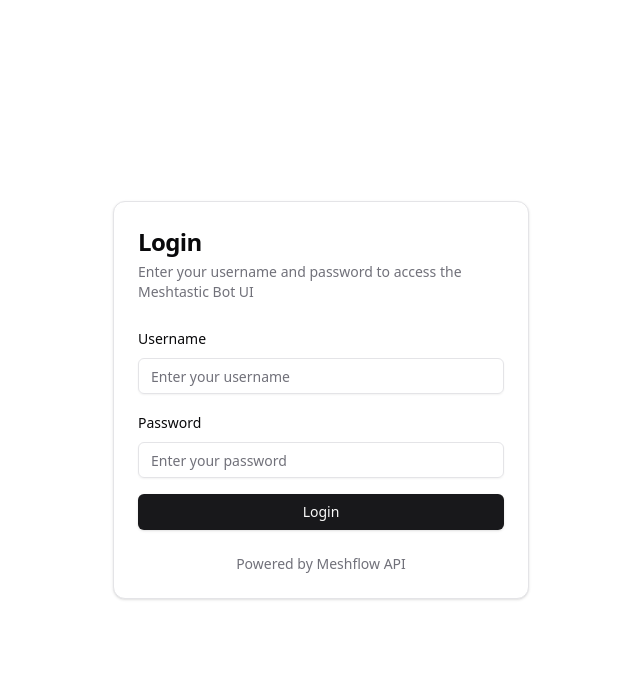
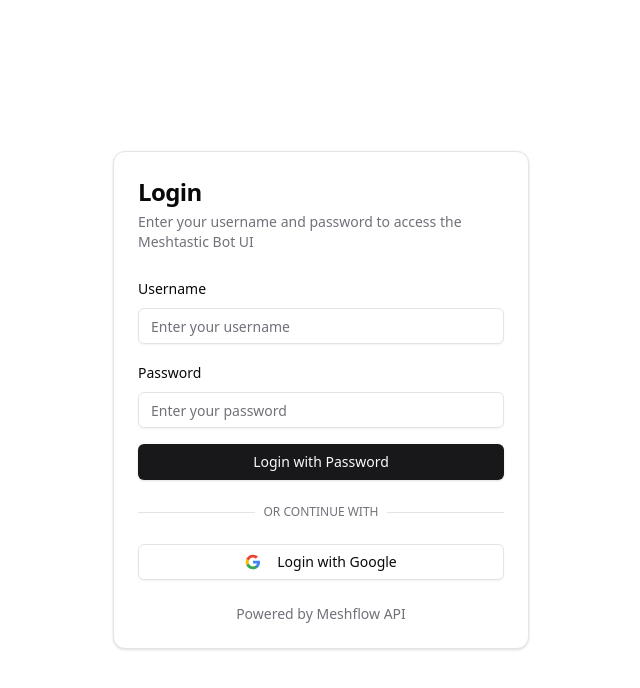
Before and after one commit to pskillen/meshtastic-bot-ui, a React (Vite) app: page /login in a window 1280 px wide. Shown: the top 688 px of the page, without its empty margins (319-959 px from the left). Built offline with nearby package versions, Linux system fonts and the light colour scheme; no server answers.

Commit message:
feat(auth): begin setting up Google Auth

```diff
--- a/src/lib/auth/authService.ts
+++ b/src/lib/auth/authService.ts
@@ -3,6 +3,7 @@
 // Token storage keys
 const ACCESS_TOKEN_KEY = 'meshflow_access_token';
 const REFRESH_TOKEN_KEY = 'meshflow_refresh_token';
+const AUTH_PROVIDER_KEY = 'meshflow_auth_provider';
 
 // Token interface
 export interface AuthTokens {
@@ -10,12 +11,16 @@
   refresh: string;
 }
 
+// Auth provider type
+export type AuthProvider = 'password' | 'google' | null;
+
 // Authentication service
 export const authService = {
   // Store tokens in local storage
-  setTokens(tokens: AuthTokens): void {
+  setTokens(tokens: AuthTokens, provider: AuthProvider = 'password'): void {
     localStorage.setItem(ACCESS_TOKEN_KEY, tokens.access);
     localStorage.setItem(REFRESH_TOKEN_KEY, tokens.refresh);
+    localStorage.setItem(AUTH_PROVIDER_KEY, provider || '');
   },
 
   // Get access token from local storage
@@ -28,10 +33,17 @@
     return localStorage.getItem(REFRESH_TOKEN_KEY);
   },
 
+  // Get auth provider from local storage
+  getAuthProvider(): AuthProvider {
+    const provider = localStorage.getItem(AUTH_PROVIDER_KEY);
+    return (provider as AuthProvider) || null;
+  },
+
   // Clear tokens from local storage
   clearTokens(): void {
     localStorage.removeItem(ACCESS_TOKEN_KEY);
     localStorage.removeItem(REFRESH_TOKEN_KEY);
+    localStorage.removeItem(AUTH_PROVIDER_KEY);
   },
 
   // Check if user is authenticated
@@ -93,6 +105,43 @@
     this.clearTokens();
   },
 
+  // Login with Google
+  async loginWithGoogle(baseUrl: string, googleToken: string): Promise<AuthTokens> {
+    const response = await fetch(`${baseUrl}/api/auth/social/google/token/`, {
+      method: 'POST',
+      headers: {
+        'Content-Type': 'application/json',
+      },
+      body: JSON.stringify({ access_token: googleToken }),
+    });
+
+    if (!response.ok) {
+      const error = await response.json();
+      throw new Error(error.error || 'Google login failed');
+    }
+
+    const tokens = await response.json();
+    this.setTokens(tokens, 'google');
+    return tokens;
+  },
+
+  // Get Google auth URL and redirect
+  async getGoogleAuthUrl(baseUrl: string): Promise<string> {
+    const response = await fetch(`${baseUrl}/api/auth/social/google/`, {
+      method: 'GET',
+      headers: {
+        'Content-Type': 'application/json',
+      },
+    });
+
+    if (!response.ok) {
+      throw new Error('Failed to get Google authorization URL');
+    }
+
+    const data = await response.json();
+    return data.authorization_url;
+  },
+
   // Update API config with current token
   updateApiConfig(config: ApiConfig): ApiConfig {
     const accessToken = this.getAccessToken();
--- a/src/pages/auth/LoginPage.tsx
+++ b/src/pages/auth/LoginPage.tsx
@@ -5,12 +5,13 @@
 import { Label } from '@/components/ui/label';
 import { Card, CardContent, CardDescription, CardFooter, CardHeader, CardTitle } from '@/components/ui/card';
 import { Alert, AlertDescription } from '@/components/ui/alert';
+import { Separator } from '@/components/ui/separator';
 import { AlertCircle } from 'lucide-react';
 
 export function LoginPage() {
   const [username, setUsername] = useState('');
   const [password, setPassword] = useState('');
-  const { login, isLoading, error } = useAuth();
+  const { login, loginWithGoogle, isLoading, error } = useAuth();
 
   const handleSubmit = async (e: React.FormEvent) => {
     e.preventDefault();
@@ -56,9 +57,56 @@
                 />
               </div>
               <Button type="submit" className="w-full" disabled={isLoading}>
-                {isLoading ? 'Logging in...' : 'Login'}
+                {isLoading ? 'Logging in...' : 'Login with Password'}
               </Button>
             </form>
+
+            <div className="mt-6">
+              <div className="relative">
+                <div className="absolute inset-0 flex items-center">
+                  <Separator className="w-full" />
+                </div>
+                <div className="relative flex justify-center text-xs uppercase">
+                  <span className="bg-background px-2 text-muted-foreground">Or continue with</span>
+                </div>
+              </div>
+
+              <div className="mt-6">
+                <Button
+                  type="button"
+                  variant="outline"
+                  className="w-full"
+                  onClick={async () => {
+                    try {
+                      await loginWithGoogle();
+                    } catch {
+                      // Error is already handled in the AuthProvider
+                    }
+                  }}
+                  disabled={isLoading}
+                >
+                  <svg className="mr-2 h-4 w-4" viewBox="0 0 24 24">
+                    <path
+                      d="M22.56 12.25c0-.78-.07-1.53-.2-2.25H12v4.26h5.92c-.26 1.37-1.04 2.53-2.21 3.31v2.77h3.57c2.08-1.92 3.28-4.74 3.28-8.09z"
+                      fill="#4285F4"
+                    />
+                    <path
+                      d="M12 23c2.97 0 5.46-.98 7.28-2.66l-3.57-2.77c-.98.66-2.23 1.06-3.71 1.06-2.86 0-5.29-1.93-6.16-4.53H2.18v2.84C3.99 20.53 7.7 23 12 23z"
+                      fill="#34A853"
+                    />
+                    <path
+                      d="M5.84 14.09c-.22-.66-.35-1.36-.35-2.09s.13-1.43.35-2.09V7.07H2.18C1.43 8.55 1 10.22 1 12s.43 3.45 1.18 4.93l2.85-2.22.81-.62z"
+                      fill="#FBBC05"
+                    />
+                    <path
+                      d="M12 5.38c1.62 0 3.06.56 4.21 1.64l3.15-3.15C17.45 2.09 14.97 1 12 1 7.7 1 3.99 3.47 2.18 7.07l3.66 2.84c.87-2.6 3.3-4.53 6.16-4.53z"
+                      fill="#EA4335"
+                    />
+                  </svg>
+                  Login with Google
+                </Button>
+              </div>
+            </div>
           </CardContent>
           <CardFooter className="flex justify-center">
             <p className="text-sm text-muted-foreground">Powered by Meshflow API</p>
--- a/src/providers/AuthProvider.tsx
+++ b/src/providers/AuthProvider.tsx
@@ -1,6 +1,6 @@
 import React, { createContext, useContext, useEffect, useState } from 'react';
-import { useNavigate } from 'react-router-dom';
-import { authService } from '@/lib/auth/authService';
+import { useNavigate, useLocation } from 'react-router-dom';
+import { authService, AuthProvider as AuthProviderType } from '@/lib/auth/authService';
 import { useConfig } from './ConfigProvider';
 
 // Auth context interface
@@ -8,8 +8,11 @@
   isAuthenticated: boolean;
   isLoading: boolean;
   login: (username: string, password: string) => Promise<void>;
+  loginWithGoogle: () => Promise<void>;
+  handleGoogleCallback: (code: string) => Promise<void>;
   logout: () => void;
   error: string | null;
+  authProvider: AuthProviderType;
 }
 
 // Create the auth context
@@ -24,19 +27,51 @@
   const [isAuthenticated, setIsAuthenticated] = useState<boolean>(false);
   const [isLoading, setIsLoading] = useState<boolean>(true);
   const [error, setError] = useState<string | null>(null);
+  const [authProvider, setAuthProvider] = useState<AuthProviderType>(null);
   const config = useConfig();
   const navigate = useNavigate();
+  const location = useLocation();
 
   // Check authentication status on mount
   useEffect(() => {
     const checkAuth = () => {
       const isAuth = authService.isAuthenticated();
       setIsAuthenticated(isAuth);
+
+      if (isAuth) {
+        const provider = authService.getAuthProvider();
+        setAuthProvider(provider);
+      }
+
       setIsLoading(false);
     };
 
     checkAuth();
   }, []);
+
+  // Handle Google OAuth callback
+  useEffect(() => {
+    const handleCallback = async () => {
+      // Check if this is a callback from Google OAuth
+      if (location.pathname === '/auth/callback' && location.search) {
+        const params = new URLSearchParams(location.search);
+        const code = params.get('code');
+
+        if (code) {
+          try {
+            setIsLoading(true);
+            await handleGoogleCallback(code);
+          } catch (err) {
+            setError(err instanceof Error ? err.message : 'Google authentication failed');
+          } finally {
+            setIsLoading(false);
+          }
+        }
+      }
+    };
+
+    handleCallback();
+  }, [location]);
 
   // Login function
   const login = async (username: string, password: string) => {
@@ -46,9 +81,44 @@
     try {
       await authService.login(config.apis.meshBot.baseUrl, username, password);
       setIsAuthenticated(true);
+      setAuthProvider('password');
       navigate('/'); // Redirect to home page after login
     } catch (err) {
       setError(err instanceof Error ? err.message : 'Login failed');
+      setIsAuthenticated(false);
+    } finally {
+      setIsLoading(false);
+    }
+  };
+
+  // Login with Google
+  const loginWithGoogle = async () => {
+    setError(null);
+    setIsLoading(true);
+
+    try {
+      // Get the Google auth URL and redirect to it
+      const googleAuthUrl = await authService.getGoogleAuthUrl(config.apis.meshBot.baseUrl);
+      window.location.href = googleAuthUrl;
+    } catch (err) {
+      setError(err instanceof Error ? err.message : 'Failed to get Google authorization URL');
+      setIsLoading(false);
+    }
+  };
+
+  // Handle Google callback
+  const handleGoogleCallback = async (code: string) => {
+    setError(null);
+    setIsLoading(true);
+
+    try {
+      // Exchange the code for tokens
+      await authService.loginWithGoogle(config.apis.meshBot.baseUrl, code);
+      setIsAuthenticated(true);
+      setAuthProvider('google');
+      navigate('/'); // Redirect to home page after login
+    } catch (err) {
+      setError(err instanceof Error ? err.message : 'Google login failed');
       setIsAuthenticated(false);
     } finally {
       setIsLoading(false);
@@ -67,8 +137,11 @@
     isAuthenticated,
     isLoading,
     login,
+    loginWithGoogle,
+    handleGoogleCallback,
     logout,
     error,
+    authProvider,
   };
 
   return <AuthContext.Provider value={value}>{children}</AuthContext.Provider>;
```
